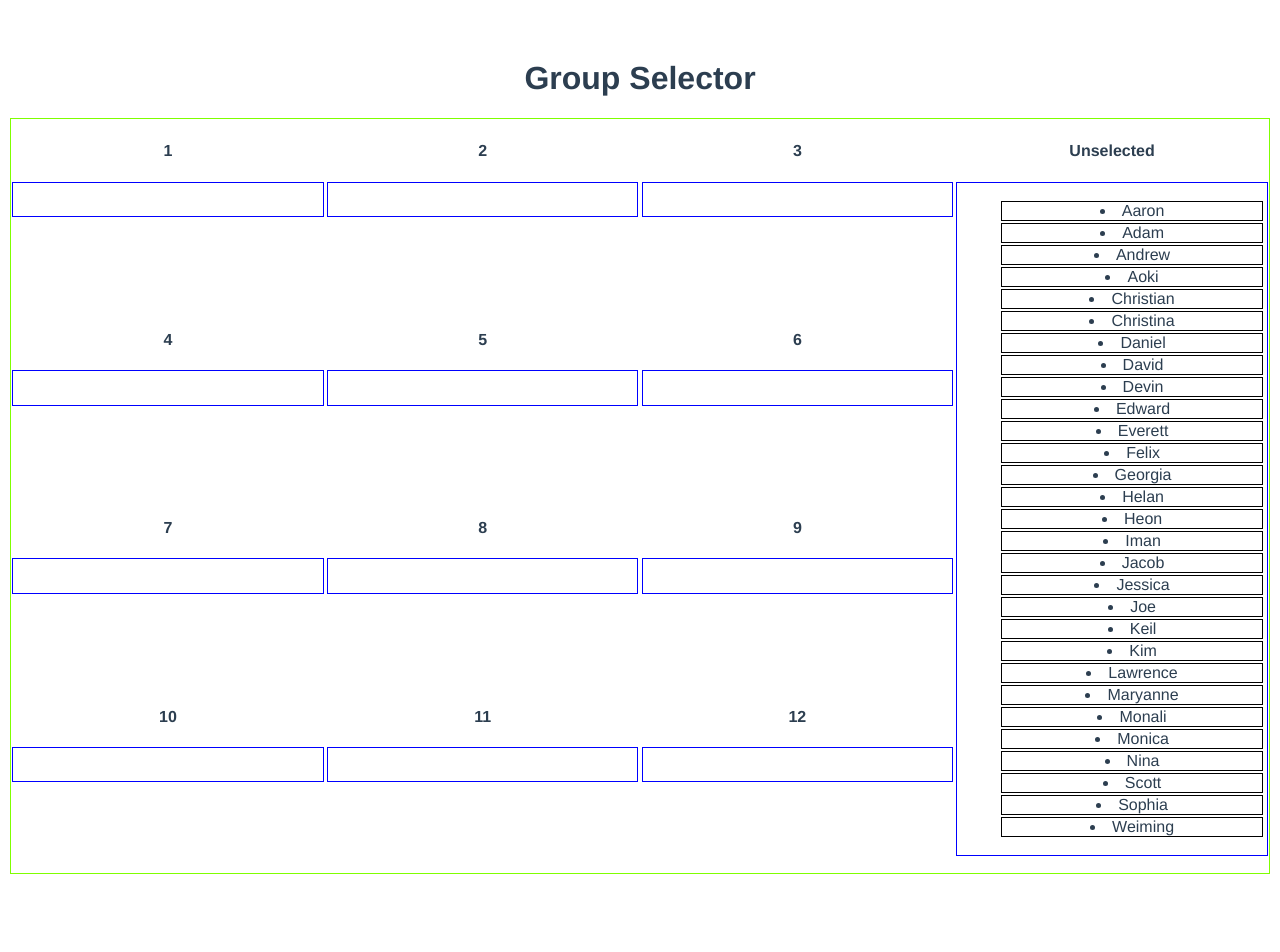
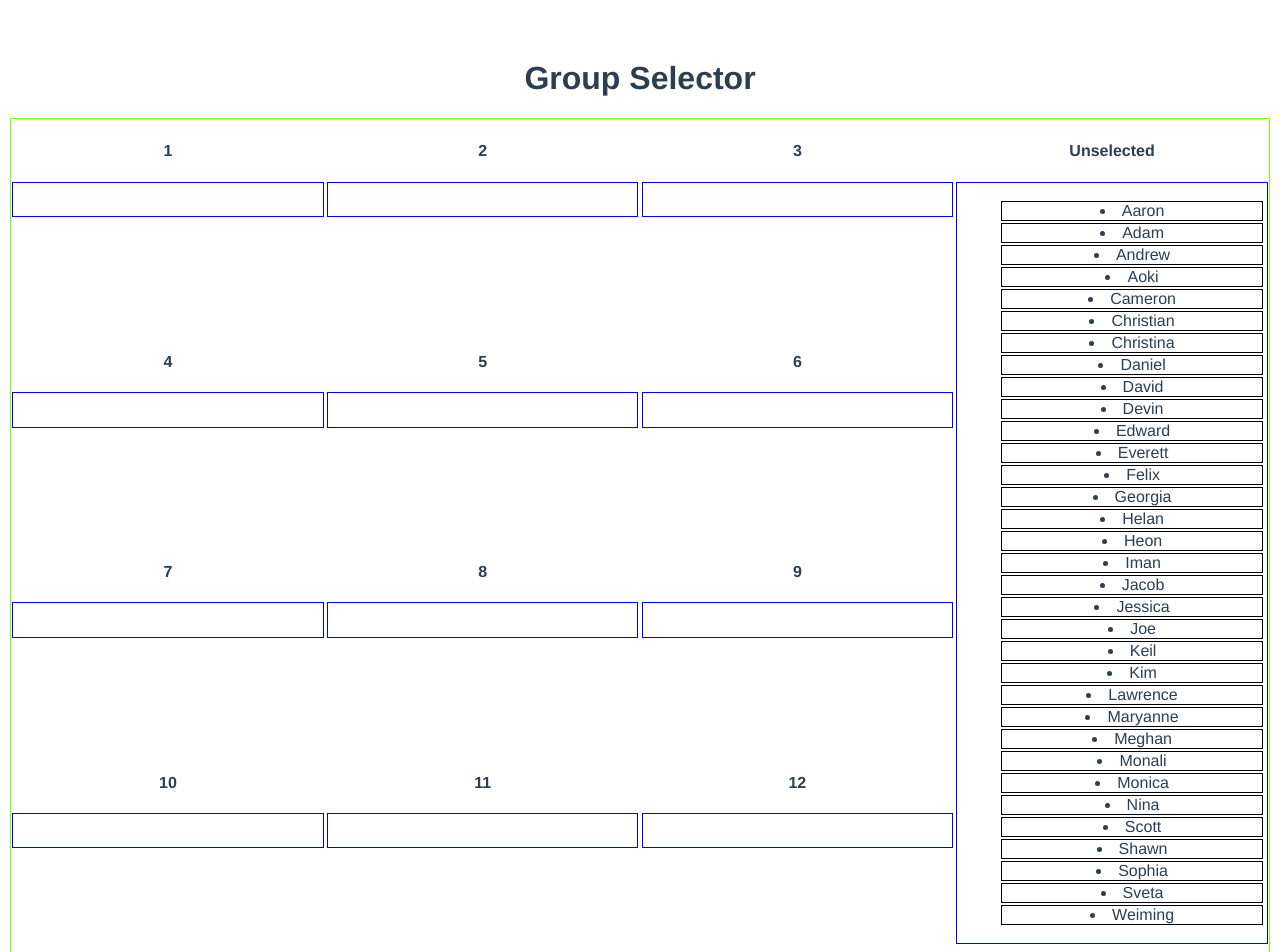
Before and after one commit to jamesliudotcc/group-selector, a Vue app: page / in a window 1280 px wide. Shown: the top 952 px of the page. Before the commit the page ends 882 px from the top, so only its background shows below. Built offline with nearby package versions, Linux system fonts and the light colour scheme.

Commit message:
fixed namelist

```diff
--- a/src/components/Draggable.vue
+++ b/src/components/Draggable.vue
@@ -47,6 +47,7 @@ export default {
         'Adam',
         'Andrew',
         'Aoki',
+        'Cameron',
         'Christian',
         'Christina',
         'Daniel',
@@ -66,11 +67,14 @@ export default {
         'Kim',
         'Lawrence',
         'Maryanne',
+        'Meghan',
         'Monali',
         'Monica',
         'Nina',
         'Scott',
+        'Shawn',
         'Sophia',
+        'Sveta',
         'Weiming',
       ],
       group0: [],
```
